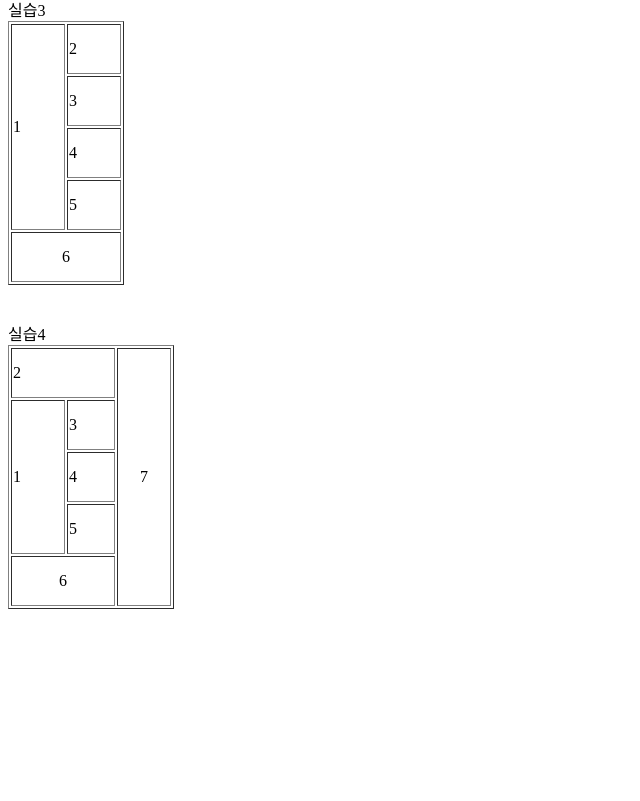
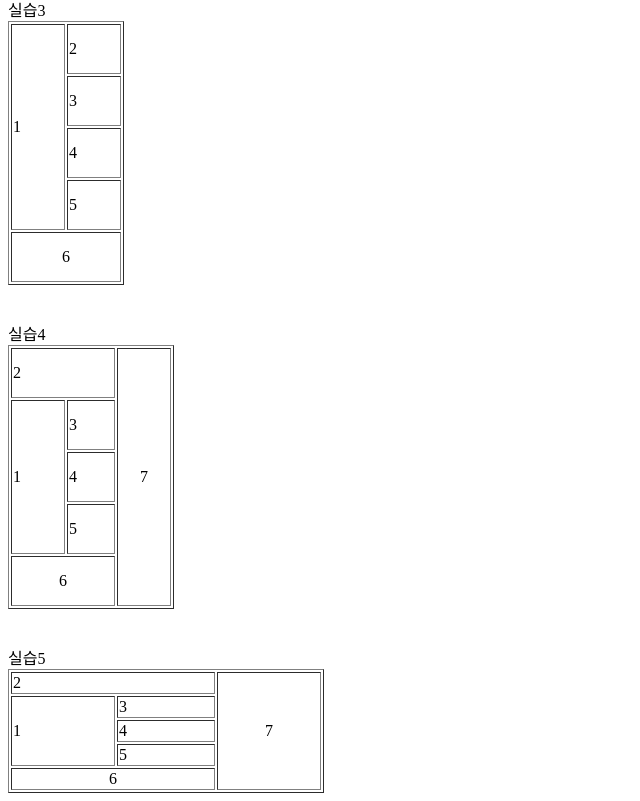
Before and after one commit to ilonelife/semin_song, a plain HTML site: page table.html in a window 1280 px wide. Shown: the part 441-1242 px from the top of the page, without its empty margins (0-640 px from the left). Before the commit the page ends 1058 px from the top, so only its background shows below. Drawn offline with Linux system fonts and the light colour scheme.

Commit message:
실습5 추가

```diff
--- a/table.html
+++ b/table.html
@@ -89,5 +89,27 @@
                 <td colspan="2" height="50px" align="center">6</td>
             </tr>
         </table>
+        <br/>
+        <br/>
+        실습5 <br/>
+        <table border="1">
+            <tr>
+                <td colspan="2" width="200px">2</td>
+                <td rowspan="5" width="100px" align="center">7</td>
+            </tr>
+            <tr>
+                <td rowspan="3" width="100px">1</td>
+                <td>3</td>
+            </tr>
+            <tr>
+                <td> 4</td>
+            </tr>
+            <tr>
+                <td>5</td>
+            </tr>
+            <tr>
+                <td colspan="2" align="center">6</td>
+            </tr>
+        </table>
     </body>
 </html>
```
